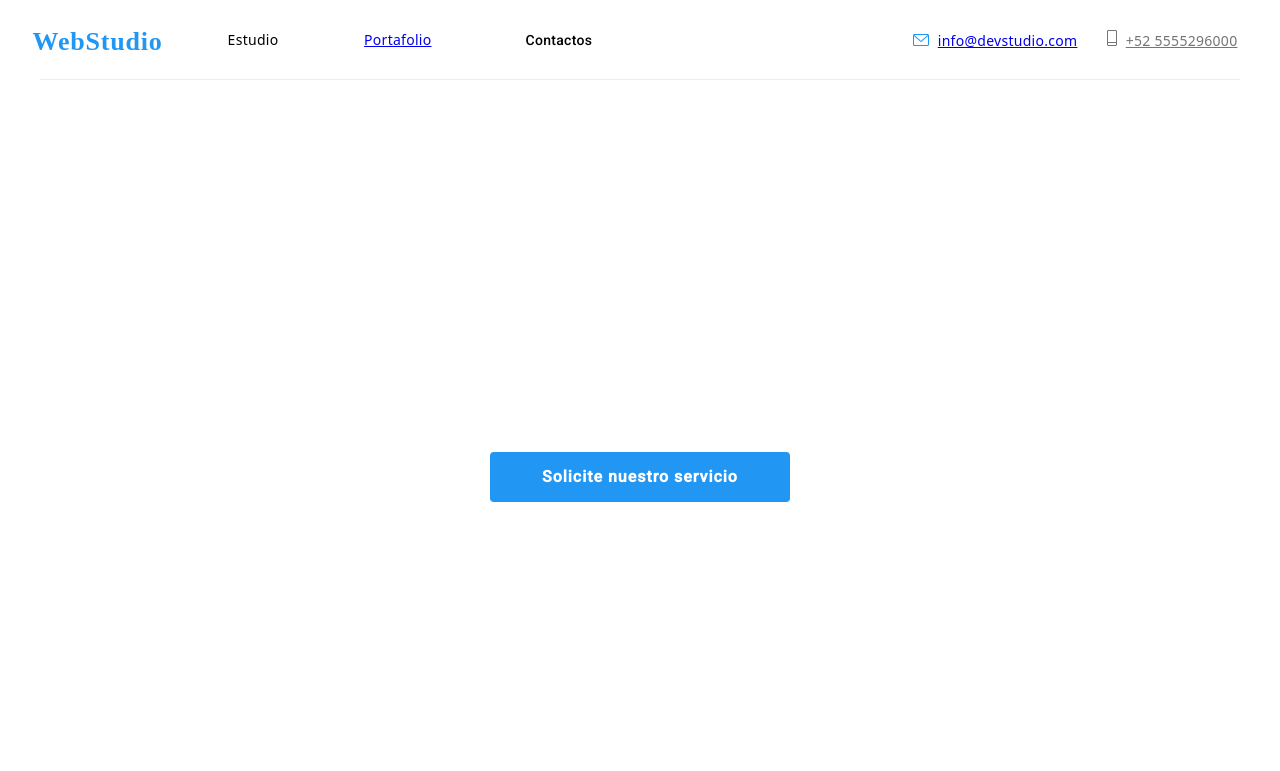
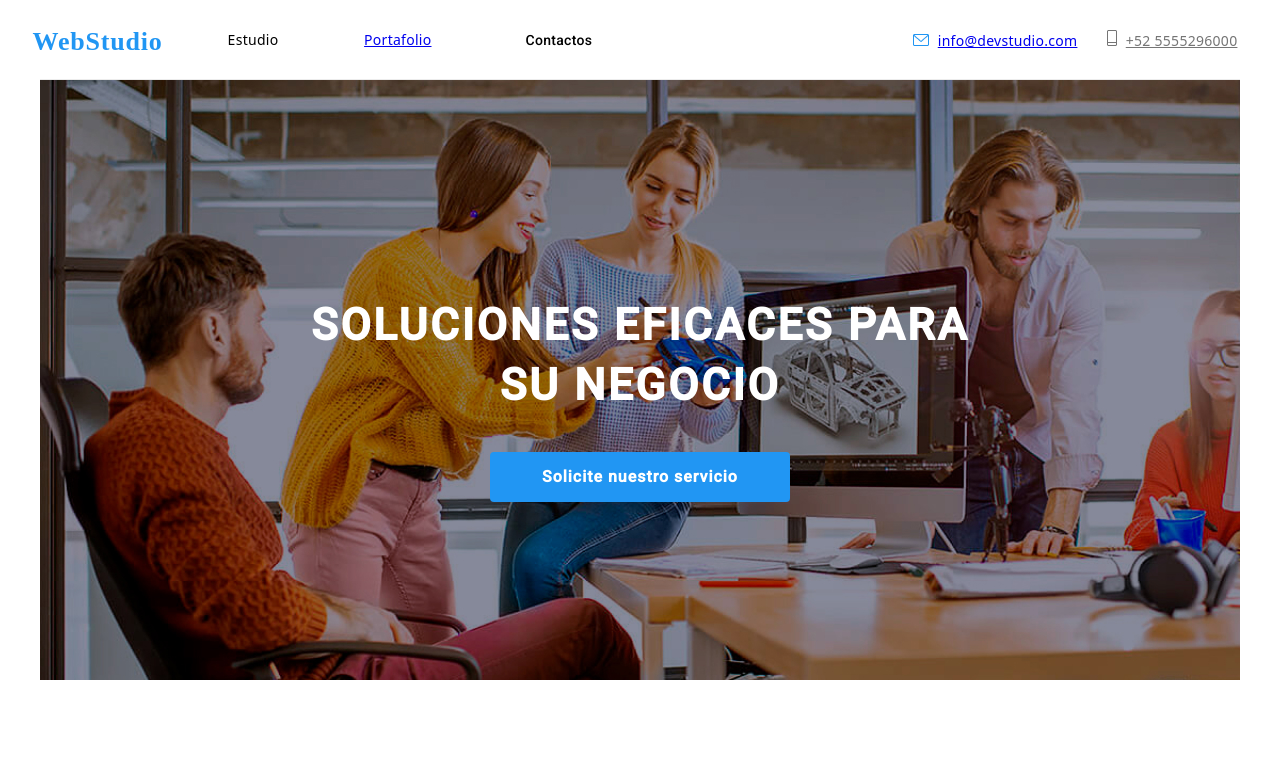
Before and after one commit to chvg1968/goit-markup-hw-04, a plain HTML site: page index.html in a window 1280 px wide. Shown: the top 771 px of the page. Drawn offline with nearby package versions, Linux system fonts and the light colour scheme; a small style sheet from the web is missing.

Commit message:
Update styles.css

```diff
--- a/css/styles.css
+++ b/css/styles.css
@@ -199,7 +199,7 @@ button {
     left: -4px;
     top: 80px;
     border-radius: 0px;
-    background-image: url(./images/Imagenfondo.jpeg);
+    background-image: url(/images/Imagenfondo.jpeg);
     color: white;
     display: flex;
     justify-content: center;
```
